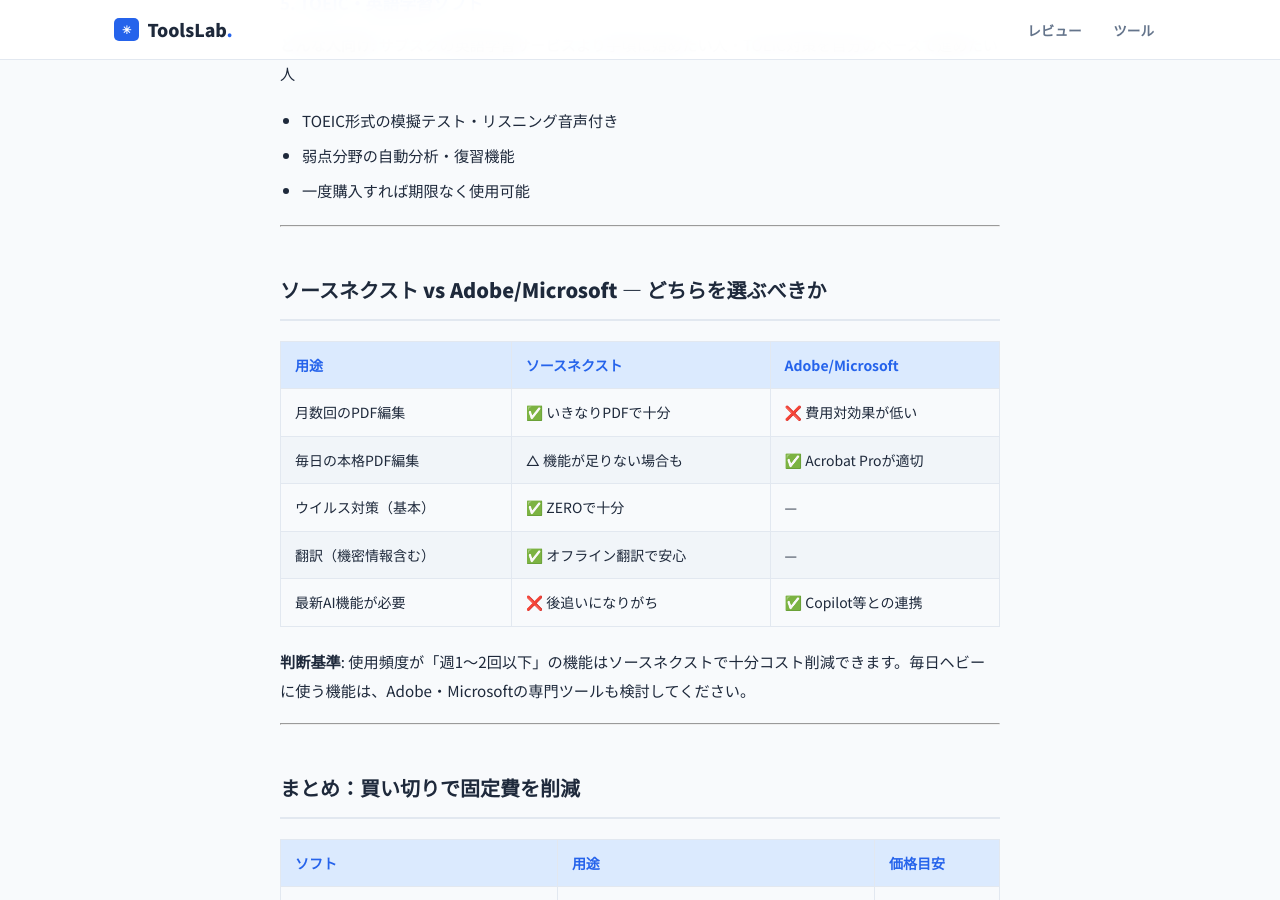
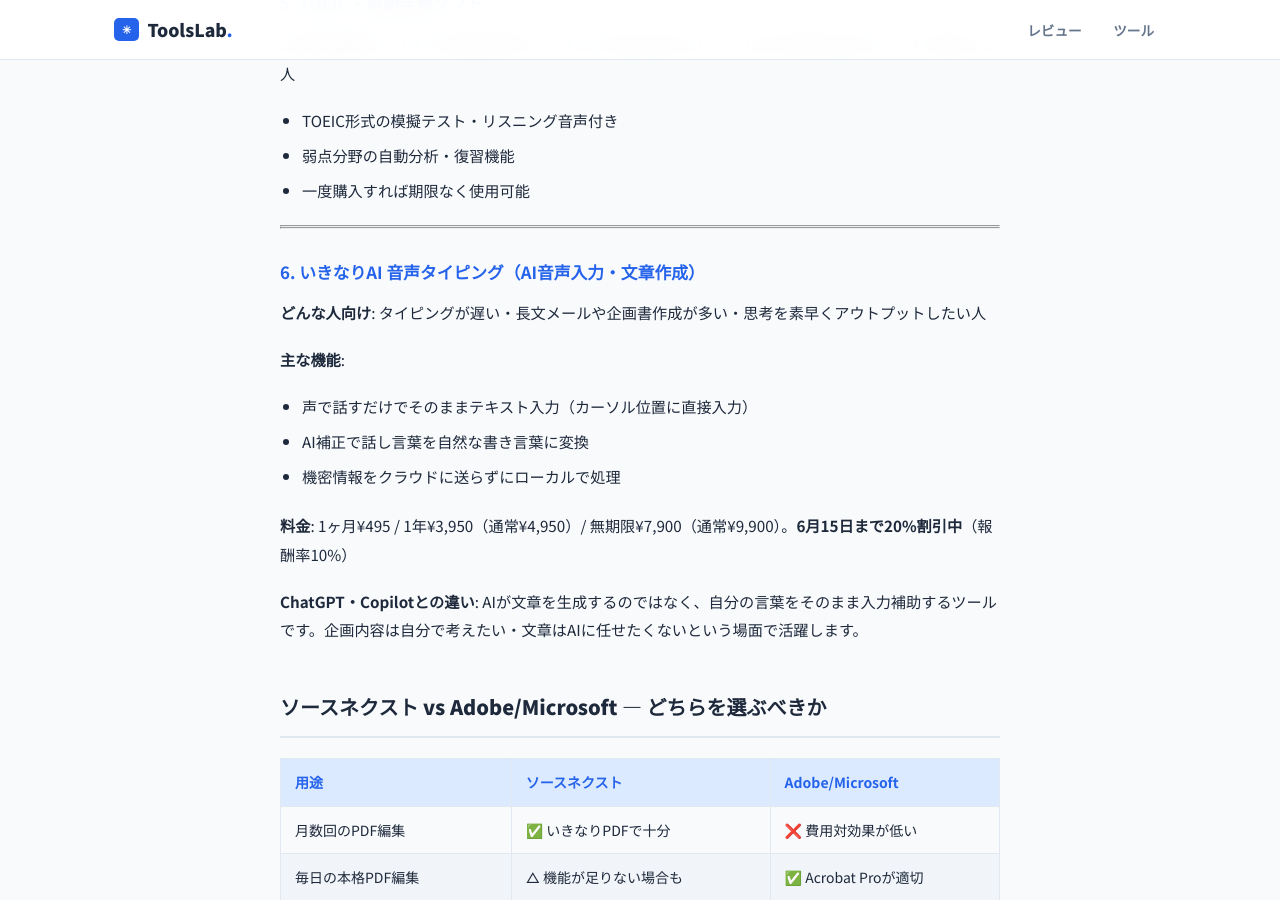
Before and after one commit to ToolsLab-ops/review, a Jekyll site: the page built from _posts/2026-05-24-sourcenext-software-review.md, in a window 1280 px wide and 900 px high, scrolled down 2975 px. Built offline with Jekyll 4.4.1, drawn with Linux system fonts in a browser that asks for light colours; some of the changed text lies outside the part shown.

Commit message:
Add 'Ikkinari AI Voice Typing' section to sourcenext review (6 software)

```diff
--- a/_posts/2026-05-24-sourcenext-software-review.md
+++ b/_posts/2026-05-24-sourcenext-software-review.md
@@ -1,7 +1,7 @@
 ---
 layout: post
-title: "ソースネクストおすすめソフト5選【業務効率化・PDF・セキュリティを安くそろえる2026】"
-description: "ソースネクストの人気ソフト「いきなりPDF」「ZERO」を中心に、業務効率化に使えるWindowsソフトを紹介。永続ライセンスで長期コストを抑えたい方向けの選び方も解説します。"
+title: "ソースネクストおすすめソフト6選【業務効率化・PDF・AI音声入力・セキュリティ2026】"
+description: "ソースネクストの人気ソフト「いきなりPDF」「ZERO」「いきなりAI音声タイピング」を中心に業務効率化ソフト6選を紹介。永続ライセンスでコストを抑えたい方向けの選び方も解説。"
 date: 2026-05-24
 categories: [tools]
 tags: [ソースネクスト, いきなりPDF, ZERO, 業務効率化, Windowsソフト, PDF編集, セキュリティソフト]
@@ -30,7 +30,7 @@
 
 ---
 
-## おすすめソフト5選
+## おすすめソフト6選
 
 ### 1. いきなりPDF（PDF編集・作成・変換）
 
@@ -95,6 +95,22 @@
 
 ---
 
+
+
+---
+
+### 6. いきなりAI 音声タイピング（AI音声入力・文章作成）
+
+**どんな人向け**: タイピングが遅い・長文メールや企画書作成が多い・思考を素早くアウトプットしたい人
+
+**主な機能**:
+- 声で話すだけでそのままテキスト入力（カーソル位置に直接入力）
+- AI補正で話し言葉を自然な書き言葉に変換
+- 機密情報をクラウドに送らずにローカルで処理
+
+**料金**: 1ヶ月¥495 / 1年¥3,950（通常¥4,950）/ 無期限¥7,900（通常¥9,900）。**6月15日まで20%割引中**（報酬率10%）
+
+**ChatGPT・Copilotとの違い**: AIが文章を生成するのではなく、自分の言葉をそのまま入力補助するツールです。企画内容は自分で考えたい・文章はAIに任せたくないという場面で活躍します。
 ## ソースネクスト vs Adobe/Microsoft — どちらを選ぶべきか
 
 | 用途 | ソースネクスト | Adobe/Microsoft |
```
